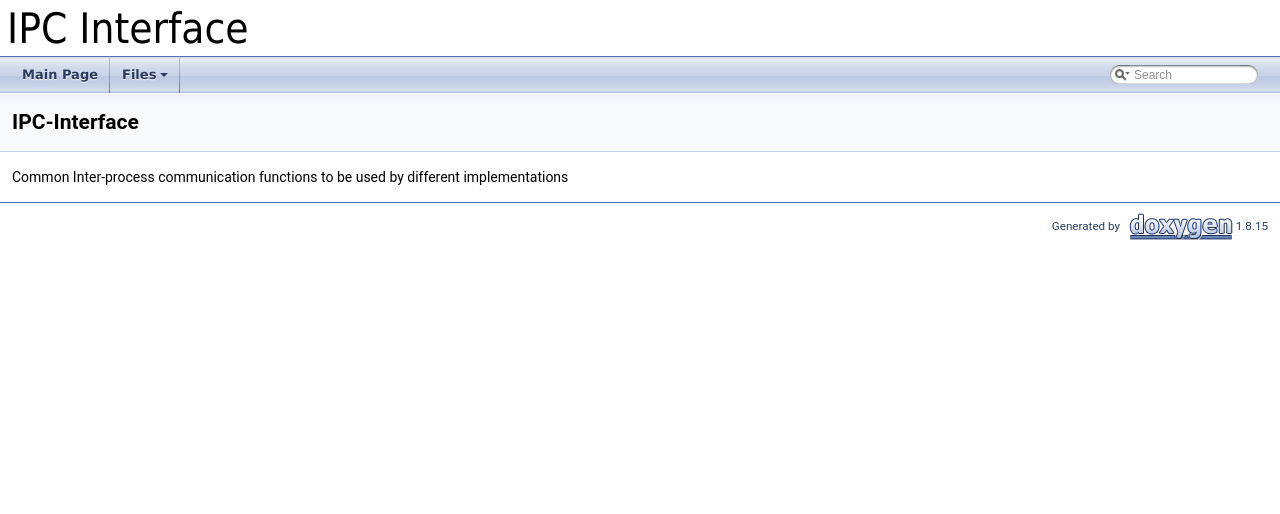
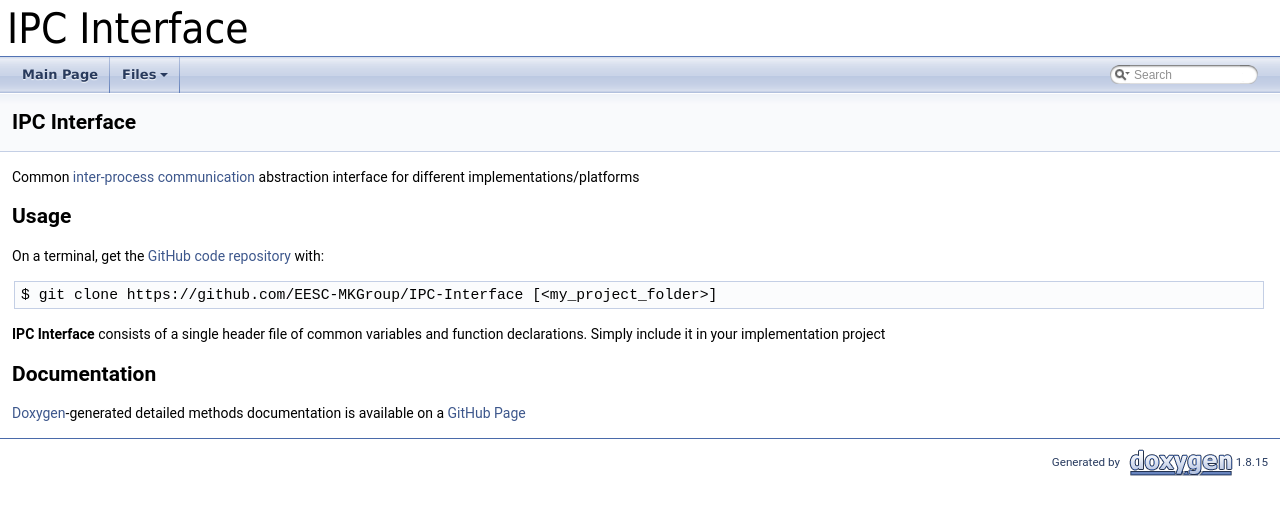
Before and after one commit to AeroTechLab/IPC-Interface, a plain HTML site: page docs/index.html in a window 1280 px wide. Drawn offline with Linux system fonts and the light colour scheme.

Commit message:
Update documentation

```diff
--- a/docs/index.html
+++ b/docs/index.html
@@ -5,7 +5,7 @@
 <meta http-equiv="X-UA-Compatible" content="IE=9"/>
 <meta name="generator" content="Doxygen 1.8.15"/>
 <meta name="viewport" content="width=device-width, initial-scale=1"/>
-<title>IPC Interface: IPC-Interface</title>
+<title>IPC Interface: IPC Interface</title>
 <link href="tabs.css" rel="stylesheet" type="text/css"/>
 <script type="text/javascript" src="jquery.js"></script>
 <script type="text/javascript" src="dynsections.js"></script>
@@ -62,10 +62,15 @@ $(function() {
 
 <div class="PageDoc"><div class="header">
   <div class="headertitle">
-<div class="title">IPC-Interface </div>  </div>
+<div class="title">IPC Interface </div>  </div>
 </div><!--header-->
 <div class="contents">
-<div class="textblock"><p>Common Inter-process communication functions to be used by different implementations </p>
+<div class="textblock"><p>Common <a href="https://en.wikipedia.org/wiki/Inter-process_communication">inter-process communication</a> abstraction interface for different implementations/platforms</p>
+<h2>Usage</h2>
+<p>On a terminal, get the <a href="https://github.com/EESC-MKGroup/IPC-Interface">GitHub code repository</a> with: </p><pre class="fragment">$ git clone https://github.com/EESC-MKGroup/IPC-Interface [&lt;my_project_folder&gt;]
+</pre><p><b>IPC Interface</b> consists of a single header file of common variables and function declarations. Simply include it in your implementation project</p>
+<h2>Documentation</h2>
+<p><a href="http://www.stack.nl/~dimitri/doxygen/">Doxygen</a>-generated detailed methods documentation is available on a <a href="https://eesc-mkgroup.github.io/IPC-Interface/ipc_8h.html">GitHub Page</a> </p>
 </div></div><!-- PageDoc -->
 </div><!-- contents -->
 <!-- start footer part -->
--- a/docs/search/all_0.js
+++ b/docs/search/all_0.js
@@ -1,6 +1,6 @@
 var searchData=
 [
-  ['ipc_2dinterface',['IPC-Interface',['../index.html',1,'']]],
+  ['ipc_20interface',['IPC Interface',['../index.html',1,'']]],
   ['ipc_2eh',['ipc.h',['../ipc_8h.html',1,'']]],
   ['ipc_5fclient',['IPC_CLIENT',['../ipc_8h.html#aab2c67a4ed6fa7b5f9ca74549d5eec98ab5623d2b4e0c52bf6fc600c2571d0457',1,'ipc.h']]],
   ['ipc_5fcloseconnection',['IPC_CloseConnection',['../ipc_8h.html#a0ab0389893c5f4b35357b5af78232f22',1,'ipc.h']]],
--- a/docs/search/pages_0.js
+++ b/docs/search/pages_0.js
@@ -1,4 +1,4 @@
 var searchData=
 [
-  ['ipc_2dinterface',['IPC-Interface',['../index.html',1,'']]]
+  ['ipc_20interface',['IPC Interface',['../index.html',1,'']]]
 ];
```
Also changed, not shown: 1 other file.
